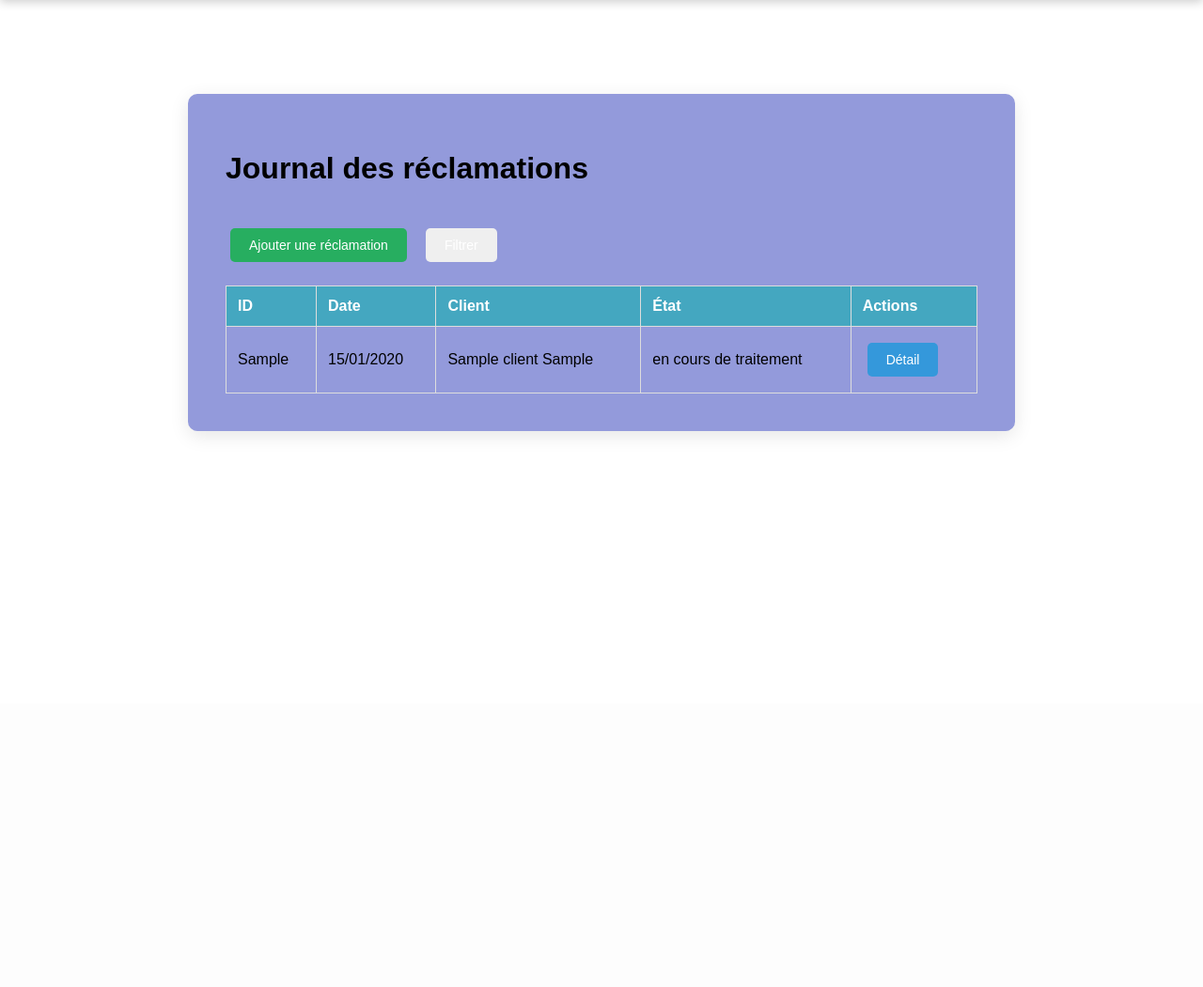
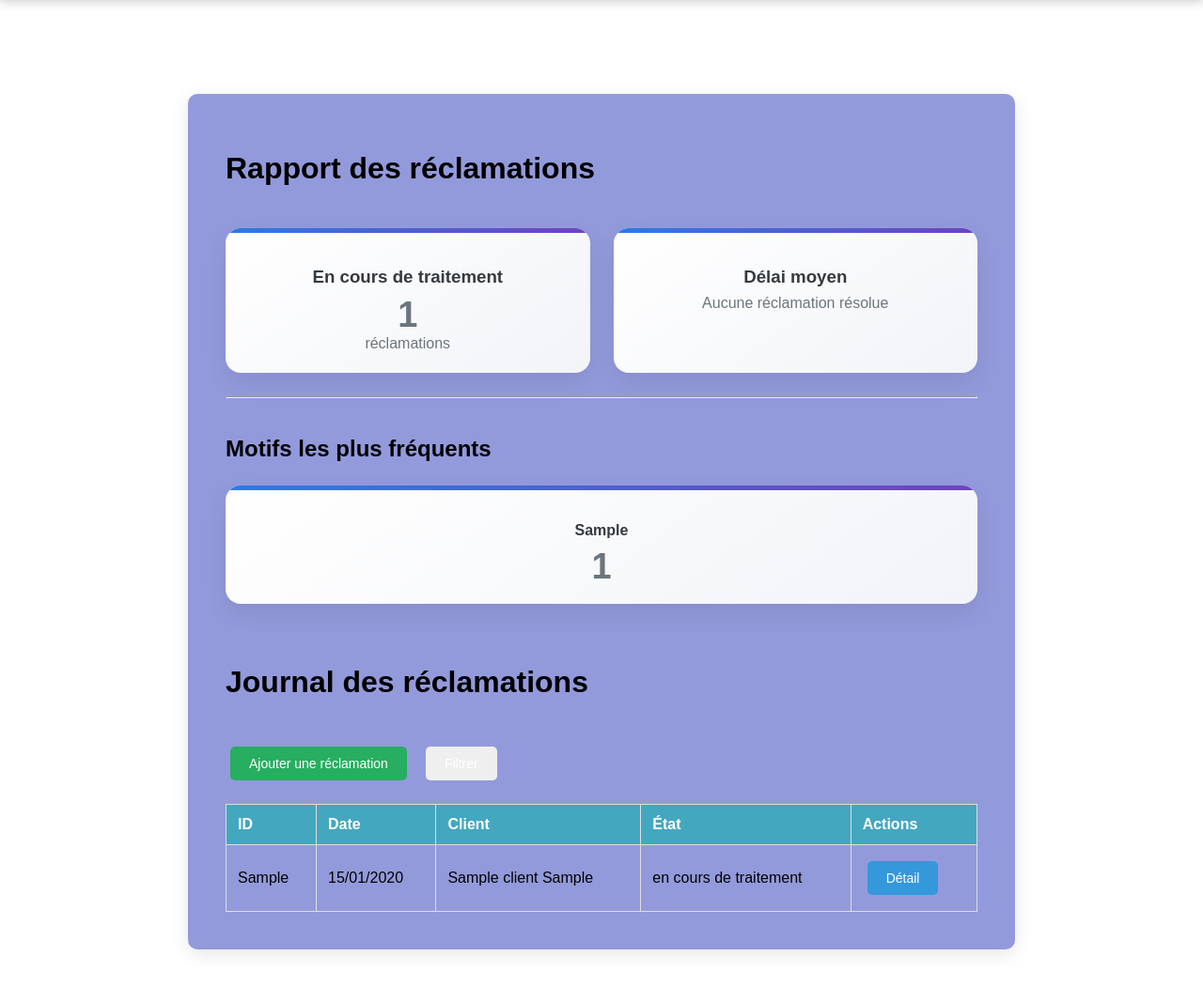
Before and after one commit to Abderraouf01/is_transport, a Django app: page /reclamations/ in a window 1280 px wide. Shown: the part 51-1102 px from the top of the page at 94% size. Before the commit the page ends 513 px from the top, so only its background shows below. Run offline with Django 5.2, Linux system fonts and the light colour scheme; tables that the repository leaves empty hold one stand-in row (values such as "Sample post").

Commit message:
edit template reclamation

```diff
--- a/is_transport/core/Templates/core/journal_reclamations.html
+++ b/is_transport/core/Templates/core/journal_reclamations.html
@@ -3,6 +3,131 @@
 {% block title %}Journal des réclamations{% endblock %}
 
 {% block content %}
+
+<style>
+h1 {
+    margin-bottom: 25px;
+    font-weight: 700;
+}
+
+h2 {
+    margin-top: 40px;
+    margin-bottom: 20px;
+}
+
+.cards-container {
+    display: grid;
+    grid-template-columns: repeat(auto-fit, minmax(230px, 1fr));
+    gap: 25px;
+    margin: 25px 0;
+}
+
+.card {
+    background: linear-gradient(145deg, #ffffff, #f2f4f8);
+    padding: 22px;
+    border-radius: 16px;
+    box-shadow: 0 10px 25px rgba(0,0,0,0.08);
+    text-align: center;
+    transition: all 0.3s ease;
+    position: relative;
+    overflow: hidden;
+}
+
+.card:hover {
+    transform: translateY(-6px);
+    box-shadow: 0 18px 35px rgba(0,0,0,0.12);
+}
+
+.card::before {
+    content: "";
+    position: absolute;
+    top: 0;
+    left: 0;
+    height: 5px;
+    width: 100%;
+    background: linear-gradient(90deg, #2c7be5, #6f42c1);
+}
+
+.small-card {
+    padding: 18px;
+}
+
+.card h3,
+.card h4 {
+    font-weight: 600;
+    color: #343a40;
+    margin-bottom: 8px;
+}
+
+.card p {
+    margin: 0;
+    color: #6c757d;
+}
+
+.card-number {
+    font-size: 38px;
+    font-weight: 800;
+    color: #2c7be5;
+    margin: 12px 0;
+}
+
+.btn-delete {
+    display: inline-block;
+    padding: 10px 22px;
+    border-radius: 30px;
+    background: linear-gradient(90deg, #2c7be5, #6f42c1);
+    color: white;
+    text-decoration: none;
+    font-weight: 600;
+    transition: 0.3s;
+}
+
+.btn-delete:hover {
+    opacity: 0.9;
+}
+</style>
+
+<h1>Rapport des réclamations</h1>
+
+<div class="cards-container">
+
+    {% for s in stats_par_etat %}
+    <div class="card">
+        <h3>{{ s.etat_reclamation|capfirst }}</h3>
+        <p class="card-number">{{ s.total }}</p>
+        <p>réclamations</p>
+    </div>
+    {% endfor %}
+
+    <div class="card">
+        <h3>Délai moyen</h3>
+        {% if delai_moyen %}
+            <p class="card-number">{{ delai_moyen.days }}</p>
+            <p>jours</p>
+        {% else %}
+            <p>Aucune réclamation résolue</p>
+        {% endif %}
+    </div>
+
+</div>
+
+<hr>
+
+<h2>Motifs les plus fréquents</h2>
+
+<div class="cards-container">
+    {% for m in motifs_recurrents %}
+    <div class="card small-card">
+        <h4>{{ m.nature_reclamation }}</h4>
+        <p class="card-number">{{ m.total }}</p>
+    </div>
+    {% empty %}
+    <p>Aucun motif trouvé</p>
+    {% endfor %}
+</div>
+
+<br>
+
 <h1>Journal des réclamations</h1>
 
 <div style="display: flex; gap: 10px; margin-bottom: 15px;">
--- a/is_transport/core/forms.py
+++ b/is_transport/core/forms.py
@@ -1,5 +1,5 @@
 from django import forms
-from .models import Client ,Chauffeur , Vehicule , Destination ,TypeDeService,Tarification , Incident, Expedition, Facture, Paiement
+from .models import Client ,Chauffeur , Vehicule , Destination ,TypeDeService,Tarification , Incident, Expedition, Facture, Paiement, Reclamation
 
 class ClientForm (forms.ModelForm):
     class Meta :
@@ -80,8 +80,6 @@ class PaiementForm(forms.ModelForm):
             raise forms.ValidationError("Le montant du paiement est supérieur au reste à payer de la facture.")
         return montant
 
-from django import forms
-from .models import Reclamation
 
 
 class ReclamationForm(forms.ModelForm):
@@ -94,6 +92,7 @@ class ReclamationForm(forms.ModelForm):
             'expedition',
             'facture',
             'type_service',
+
         ]
 
         labels = {
--- a/is_transport/core/journal_pdf_views.py
+++ b/is_transport/core/journal_pdf_views.py
@@ -1,5 +1,5 @@
 from django.shortcuts import render, get_object_or_404
-from .models import Facture, Paiement, Reclamation,Client
+from .models import Facture, Paiement, Reclamation,Client,Colis
 from django.http import HttpResponse
 from weasyprint import HTML
 from django.db.models import Count, Avg, F, ExpressionWrapper, DurationField
@@ -91,14 +91,48 @@ def journal_reclamations(request):
         reclamations = reclamations.filter(date_reclamation__gte=date_debut)
     elif date_fin:
         reclamations = reclamations.filter(date_reclamation__lte=date_fin)
-    return render(request, 'core/journal_reclamations.html', {'reclamations': reclamations,
-                                                              'etats': Reclamation.ETAT_CHOICES,
-                                                              'clients': Client.objects.all()})
+
+    stats_par_etat = (
+        Reclamation.objects.values('etat_reclamation').annotate(total=Count('id'))
+    )
+
+    ETAT_LABELS = dict(Reclamation.ETAT_CHOICES)
+    for s in stats_par_etat:
+        s['etat_reclamation'] = ETAT_LABELS.get(s['etat_reclamation'], s['etat_reclamation'])
+    reclamations_resolues=Reclamation.objects.filter(
+        etat_reclamation='resolue',
+        date_resolution__isnull=False
+    )
+    delai_moyen = reclamations_resolues.annotate(
+        delai=ExpressionWrapper(F('date_resolution') - F('date_reclamation'), output_field=DurationField())
+    ).aggregate(moyenne=Avg('delai'))['moyenne']
+
+    motifs_recurrents = Reclamation.objects.values('nature_reclamation') \
+        .annotate(total=Count('id')).order_by('-total')
+
+    context={'reclamations': reclamations,
+        'etats': Reclamation.ETAT_CHOICES,
+        'clients': Client.objects.all(),
+        'stats_par_etat': stats_par_etat,
+        'delai_moyen': delai_moyen,
+        'motifs_recurrents': motifs_recurrents,
+    }
+    return render(request, 'core/journal_reclamations.html', context)
 
 def detail_reclamation(request, id_reclamation):
     reclamation= get_object_or_404(Reclamation, id_reclamation=id_reclamation)
+    colis_disponibles = []
+    if reclamation.expedition:
+        colis_disponibles = Colis.objects.filter(
+            expedition=reclamation.expedition
+        )
 
-    return render(request, 'core/detail_reclamation.html',{'reclamation': reclamation})
+    context = {
+        'reclamation': reclamation,
+        'colis_disponibles': colis_disponibles,
+    }
+
+    return render(request, 'core/detail_reclamation.html',context)
 
 
 
@@ -141,26 +175,3 @@ def paiement_pdf(request, id_paiement):
     response = HttpResponse(pdf_file, content_type='application/pdf')
     response['Content-Disposition'] = f'filename="paiement_{paiement.id_paiement}.pdf"'
     return response
-
-def rapport_reclamations(request):
-    stats_par_etat = (
-        Reclamation.objects.values('etat_reclamation').annotate(total=Count('id'))
-    )
-
-    reclamations_resolues=Reclamation.objects.filter(
-        etat_reclamation='resolue',
-        date_resolution__isnull=False
-    )
-    delai_moyen = reclamations_resolues.annotate(
-        delai=ExpressionWrapper(F('date_resolution') - F('date_reclamation'), output_field=DurationField())
-    ).aggregate(moyenne=Avg('delai'))['moyenne']
-
-    motifs_recurrents = Reclamation.objects.values('nature_reclamation') \
-        .annotate(total=Count('id')).order_by('-total')
-
-    context={
-        'stats_par_etat': stats_par_etat,
-        'delai_moyen': delai_moyen,
-        'motifs_recurrents': motifs_recurrents,
-    }
-    return render(request, 'core/rapport_reclamations.html', context)
--- a/is_transport/core/urls.py
+++ b/is_transport/core/urls.py
@@ -73,9 +73,7 @@ urlpatterns = [
     path('reclamations/<str:id_reclamation>/delete/', views.delete_reclamation, name='delete_reclamation'),
     path('reclamations/<str:id_reclamation>/', journal_pdf_views.detail_reclamation, name='detail_reclamation'),
     path('reclamations/<str:id_reclamation>/etat/',views.changer_etat_reclamation, name='changer_etat_reclamation'),
-    path('reclamations/<str:id_reclamation>/colis/',views.add_colis_to_reclamation,name='add_colis_to_reclamation'),
-
-    path('reclamations/rapport/', journal_pdf_views.rapport_reclamations, name='reclamations_rapport'),
+    path('reclamations/<str:id_reclamation>/add-colis/',views.add_colis_to_reclamation,name='add_colis_to_reclamation'),
 
     path('', views.home, name='home'),
     path('incidents/', views.incident_list, name='incident_list'),
--- a/is_transport/core/views.py
+++ b/is_transport/core/views.py
@@ -650,11 +650,14 @@ def delete_reclamation(request, id_reclamation):
 def add_colis_to_reclamation(request, id_reclamation):
     reclamation = get_object_or_404(Reclamation, id_reclamation=id_reclamation)
 
+    if reclamation.expedition is None:
+        return redirect('detail_reclamation', id_reclamation=id_reclamation)
+
     if request.method == 'POST':
         listid_colis = request.POST.getlist('colis')
 
         for id_colis in listid_colis:
-            colis = get_object_or_404(Colis, id_colis=id_colis)
+            colis = get_object_or_404(Colis, id_colis=id_colis,expedition=reclamation.expedition)
             ColisReclamation.objects.create(
                 reclamation=reclamation,
                 colis=colis
```
Also changed, not shown: is_transport/core/Templates/core/detail_reclamation.html (+9 -2 lines).
